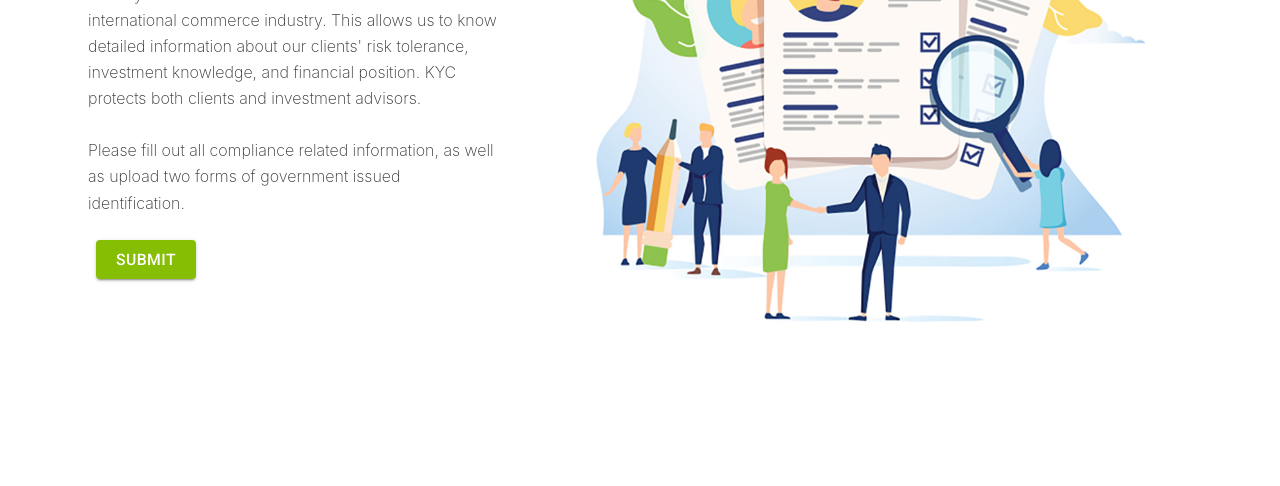
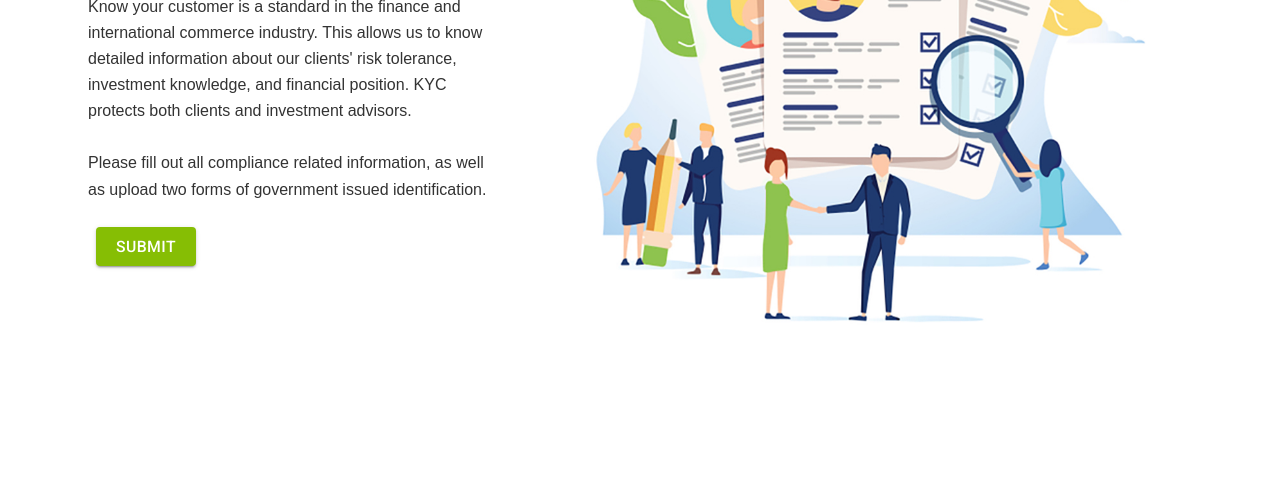
Before and after one commit to pierpontglobal/ppg-compliance, a Gatsby site: page / in a window 1280 px wide. Shown: the part 414-900 px from the top of the page. Built offline with nearby package versions, Linux system fonts and the light colour scheme; Gatsby itself is replaced by a stand-in of ours.

Commit message:
Fixed font to Arial

```diff
--- a/src/components/layout.css
+++ b/src/components/layout.css
@@ -1,5 +1,5 @@
 html {
-  font-family: -apple-system, BlinkMacSystemFont, 'Segoe UI', Roboto, Oxygen, Ubuntu, Cantarell, 'Open Sans', 'Helvetica Neue', sans-serif;
+  font-family: 'Arial', -apple-system, BlinkMacSystemFont, 'Segoe UI', Roboto, Oxygen, Ubuntu, Cantarell, 'Open Sans', 'Helvetica Neue', sans-serif;
   -ms-text-size-adjust: 100%;
   -webkit-text-size-adjust: 100%;
 }
@@ -200,7 +200,7 @@
 }
 body {
   color: hsla(0, 0%, 0%, 0.8);
-  font-family: -apple-system, BlinkMacSystemFont, 'Segoe UI', Roboto, Oxygen, Ubuntu, Cantarell, 'Open Sans', 'Helvetica Neue', sans-serif;
+  font-family: 'Arial', -apple-system, BlinkMacSystemFont, 'Segoe UI', Roboto, Oxygen, Ubuntu, Cantarell, 'Open Sans', 'Helvetica Neue', sans-serif;
   font-weight: normal;
   word-wrap: break-word;
   font-kerning: normal;
```
